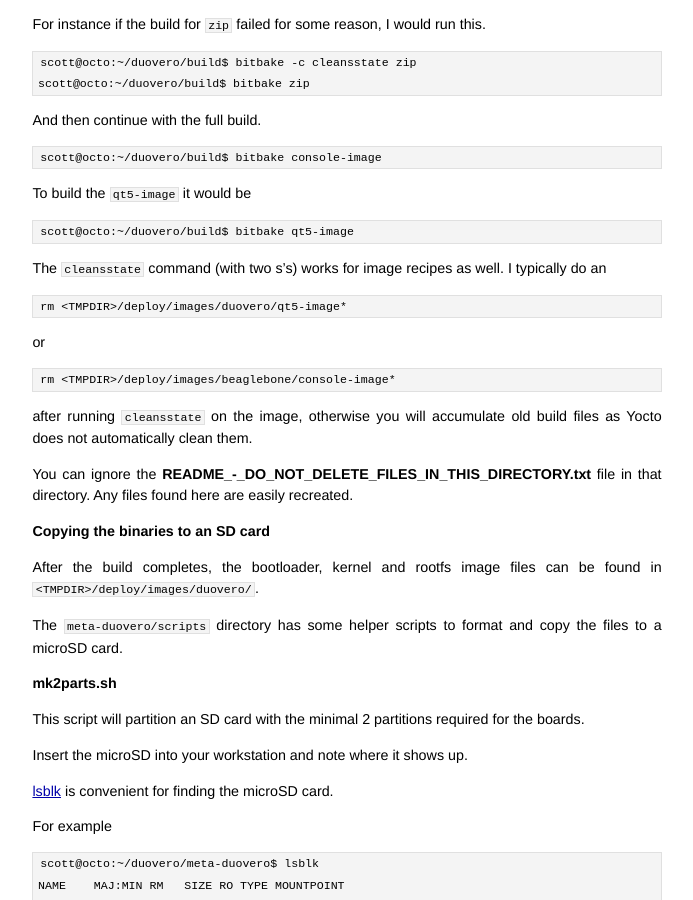
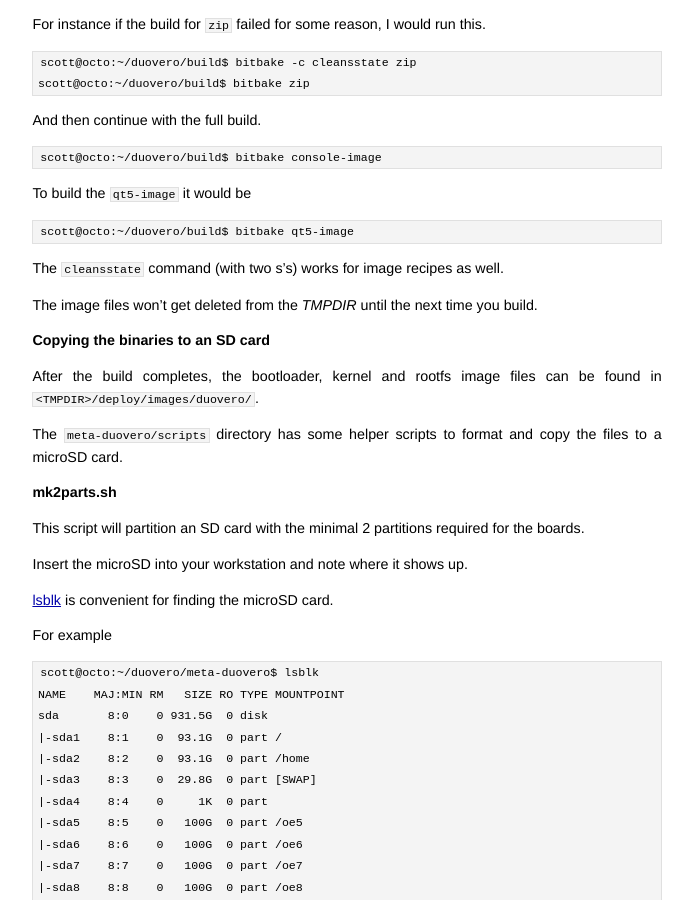
Before and after one commit to jumpnow/jumpnowtek-site, a Jekyll site: the page built from _posts/2014-02-21-Duovero-Systems-with-Yocto.md, in a window 1280 px wide and 900 px high, scrolled down 5090 px. Shown: the whole window, without its empty margins (293-986 px from the left). Built offline with Jekyll 4.4.1, drawn with Linux system fonts in a browser that asks for light colours; some of the changed text lies outside the part shown.

Commit message:
Add RM_OLD_IMAGE to confs so remove manual delete instructions

```diff
--- a/_posts/2014-02-21-Duovero-Systems-with-Yocto.md
+++ b/_posts/2014-02-21-Duovero-Systems-with-Yocto.md
@@ -241,17 +241,9 @@ To build the `qt5-image` it would be
 
     scott@octo:~/duovero/build$ bitbake qt5-image
 
-The `cleansstate` command (with two s's) works for image recipes as well. I typically do an
+The `cleansstate` command (with two s's) works for image recipes as well.
 
-    rm <TMPDIR>/deploy/images/duovero/qt5-image*
-
-or
-
-    rm <TMPDIR>/deploy/images/beaglebone/console-image*
-
-after running `cleansstate` on the image, otherwise you will accumulate old build files as Yocto does not automatically clean them.
-
-You can ignore the **README\_-\_DO\_NOT\_DELETE\_FILES\_IN\_THIS\_DIRECTORY.txt** file in that directory. Any files found here are easily recreated.
+The image files won't get deleted from the *TMPDIR* until the next time you build.
 
 ### Copying the binaries to an SD card
 
```
Also changed, not shown: other parts of _posts/2014-02-21-Duovero-Systems-with-Yocto.md (+1 -1 lines), _posts/2015-06-08-BeagleBone-Systems-with-Yocto.md (+3 -11 lines).
